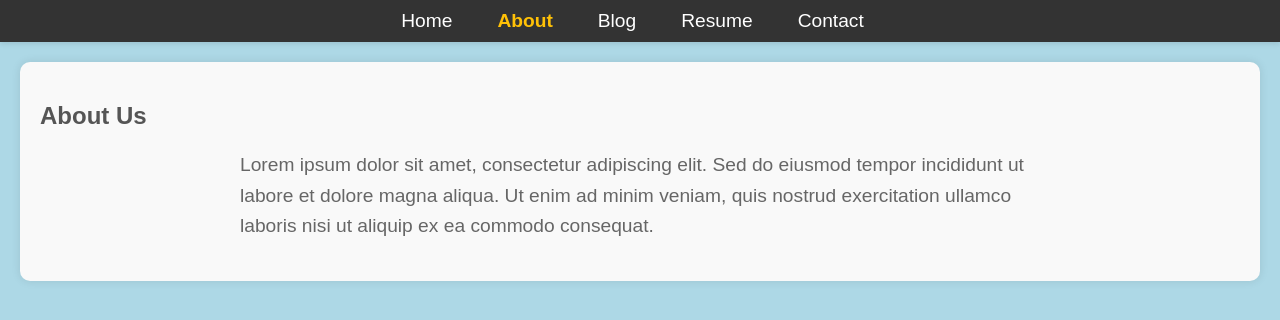
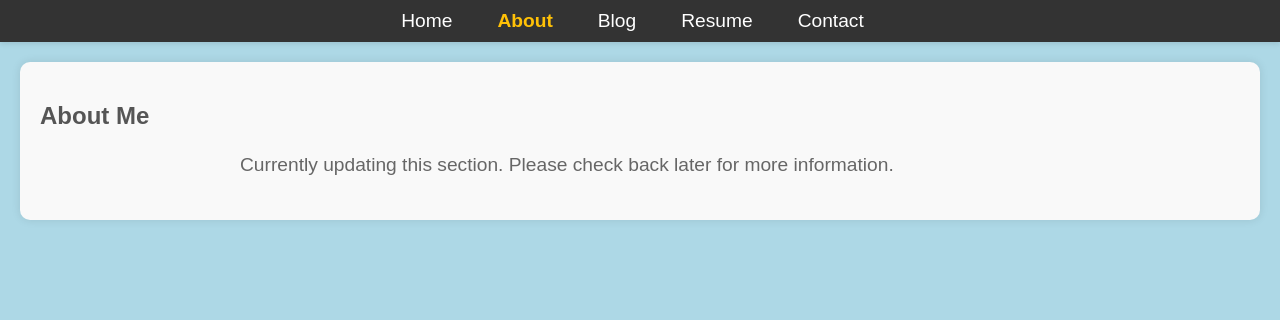
Before and after one commit to Hrushi1227/PersonalWebsiteResume, a React (Create React App) app: page /about in a window 1280 px wide. Shown: the top 320 px of the page. Built offline with nearby package versions, Linux system fonts and the light colour scheme.

Commit message:
added own email

```diff
--- a/src/components/About/About.js
+++ b/src/components/About/About.js
@@ -16,7 +16,7 @@
 
   return (
     <section id="about" className="about">
-      <h2>About Us</h2>
+      <h2>About Me</h2>
       {loading ? (
         <div className="loading">
           <FontAwesomeIcon icon={faSpinner} spin />
@@ -25,10 +25,8 @@
       ) : (
         <div className="content">
           <p>
-            Lorem ipsum dolor sit amet, consectetur adipiscing elit. Sed do
-            eiusmod tempor incididunt ut labore et dolore magna aliqua. Ut enim
-            ad minim veniam, quis nostrud exercitation ullamco laboris nisi ut
-            aliquip ex ea commodo consequat.
+            Currently updating this section. Please check back later for more
+            information.
           </p>
         </div>
       )}
```
